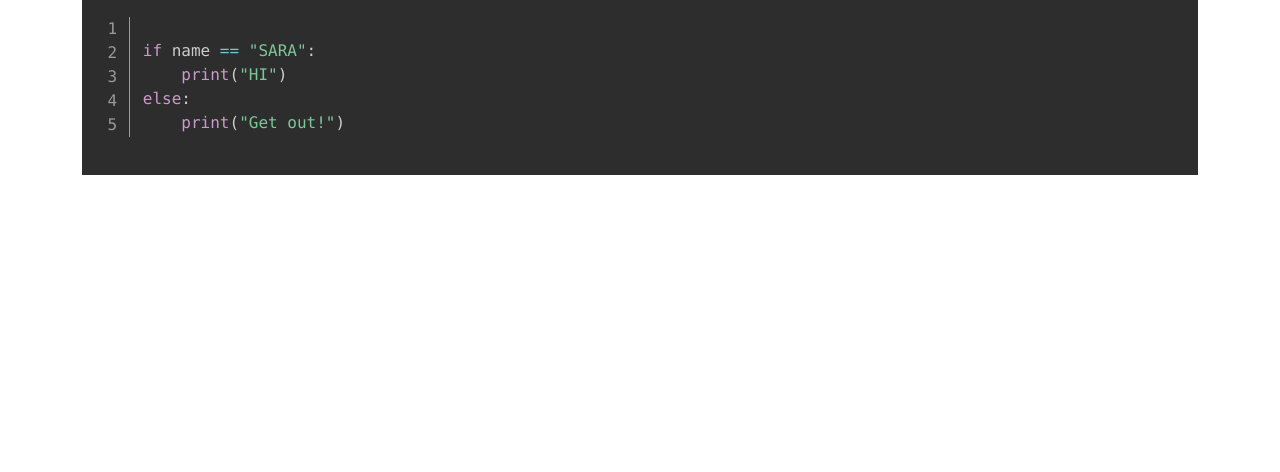
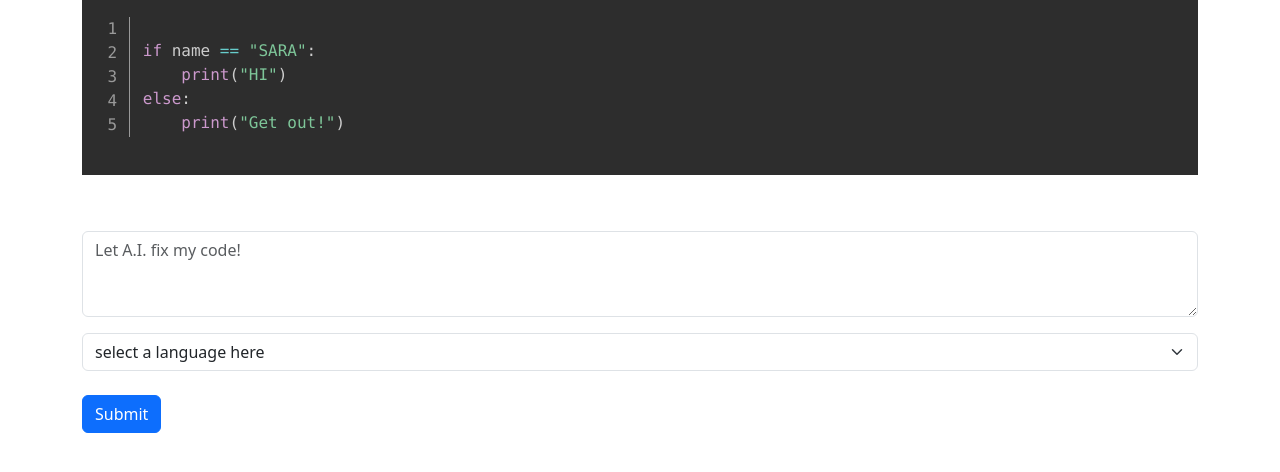
Before and after one commit to YzyrG/AI-Chat-App, a Django app: template Mybot/website/templates/home.html in a window 1280 px wide. Shown: the part 137-609 px from the top of the page. Run offline with Django 4.2, Linux system fonts and the light colour scheme; the template is opened without the code that fills it, so the values that code supplies are empty.

Commit message:
add form & select menu in home page

```diff
--- a/Mybot/website/templates/home.html
+++ b/Mybot/website/templates/home.html
@@ -5,7 +5,7 @@
 
 <h1>HIHIHII</h1>
 
-<!-- pre标签保证代码行空白区域显示, class告诉prism该干活了 -->
+<!-- pre标签保证代码行空白区域正常显示, class告诉prism该干活了 -->
 <pre>
 <code class="line-numbers language-python">
 if name == "SARA":
@@ -16,6 +16,30 @@ else:
 </pre>
 <br/><br/>
 
+<!--添加表单以实现用户与表单互动-->
+<form method=POST action="{% url 'home' %}">
+
+    <!-- csrf_token是为了防止csrf(跨站请求伪造)，防止黑客盗用你存在网站(cookie)上的账户密码和信息 -->
+    {% csrf_token %}
+
+    <!-- 代码区域 -->
+    <div class="mb-3">
+        <textarea class="form-control" name="code" placeholder="Let A.I. fix my code!" rows="3"></textarea>
+    </div>
+
+    <!-- 选择语言 -->
+    <select class="form-select" aria-label="Default select example">
+        <option selected>select a language here</option>
+        <option value="1">Python</option>
+        <option value="2">C</option>
+        <option value="3">Java</option>
+        <option value="4">C++</option>
+    </select>
+    <br/>
+
+    <button type="submit" class="btn btn-primary">Submit</button>
+
+</form>
 
 
 {% endblock %}
```
